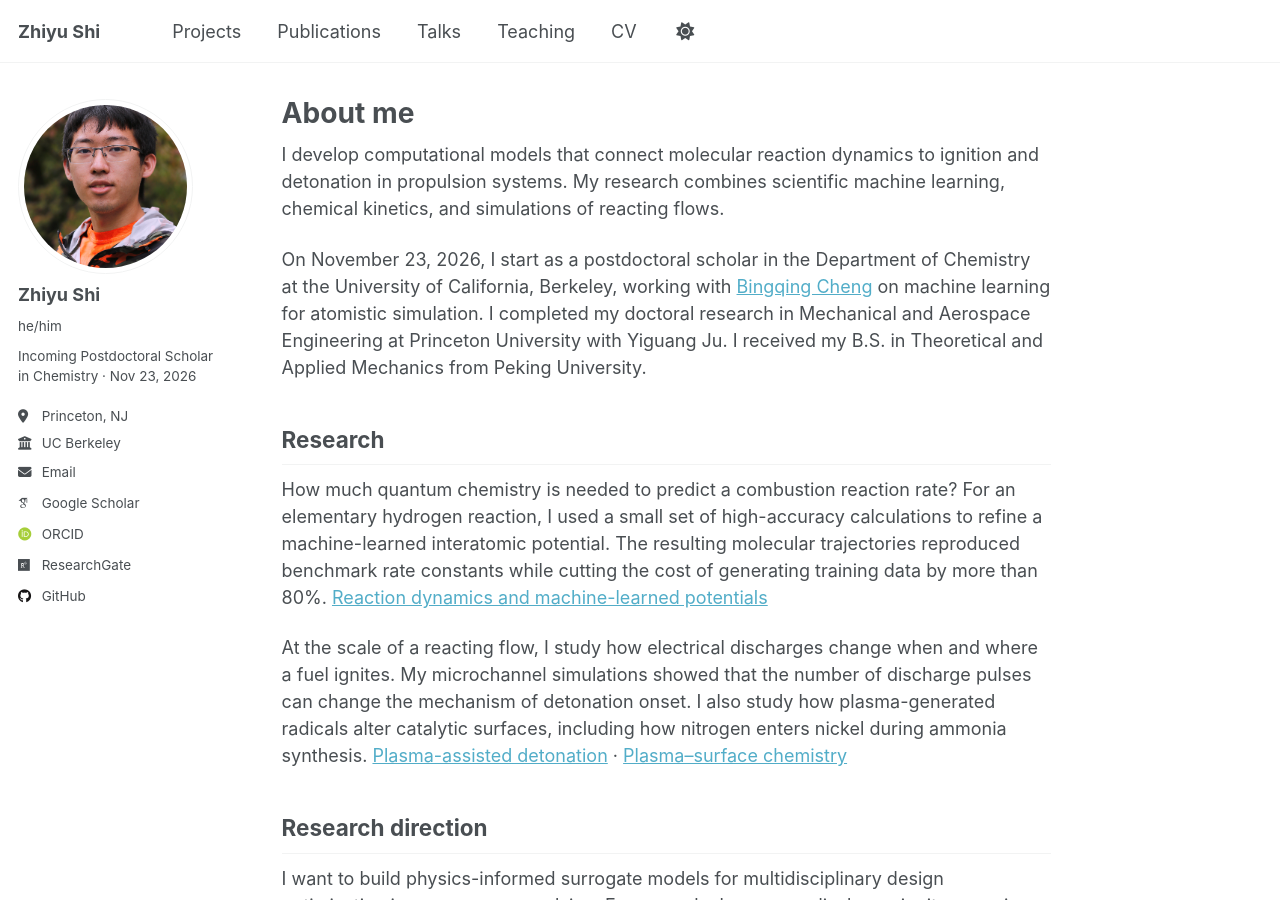
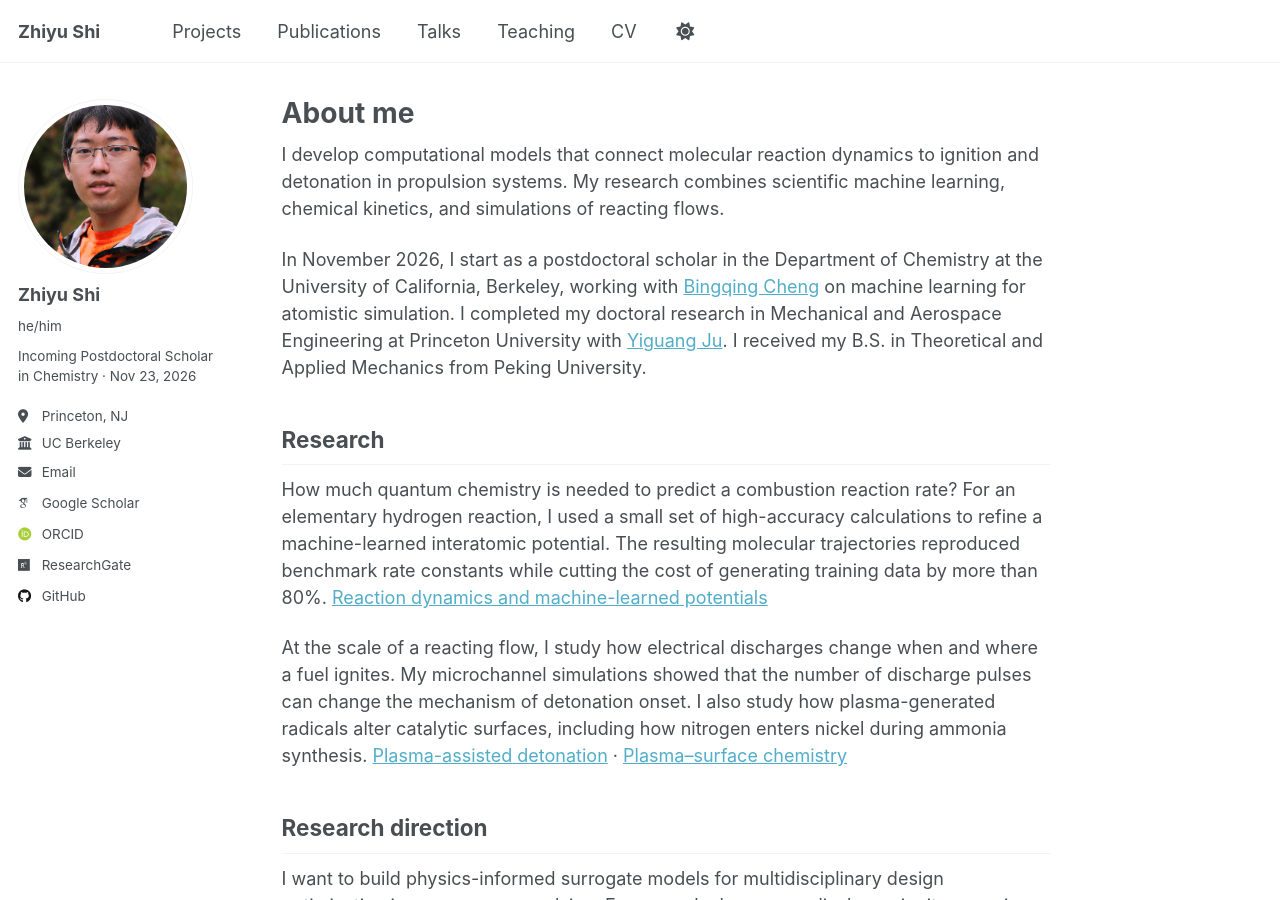
Before and after one commit to Zhi-yu-Shi/zhi-yu-shi.github.io, a Jekyll site: the page built from index.md, in a window 1280 px wide and 900 px high. Built offline with Jekyll 4.4.1, drawn with Linux system fonts in a browser that asks for light colours; some web fonts are replaced; part of the change alters nothing that is shown.

Commit message:
Update index.md

```diff
--- a/index.md
+++ b/index.md
@@ -11,7 +11,7 @@ redirect_from:
 
 I develop computational models that connect molecular reaction dynamics to ignition and detonation in propulsion systems. My research combines scientific machine learning, chemical kinetics, and simulations of reacting flows.
 
-{% include effective-text.html from=site.postdoc_start before="On November 23, 2026, I start as a postdoctoral scholar" after="I am a postdoctoral scholar" %} in the Department of Chemistry at the University of California, Berkeley, working with [Bingqing Cheng](https://chemistry.berkeley.edu/node/2526) on machine learning for atomistic simulation. {% include effective-text.html from=site.phd_conferral before="I completed my doctoral research" after="I earned my Ph.D." %} in Mechanical and Aerospace Engineering at Princeton University with Yiguang Ju. I received my B.S. in Theoretical and Applied Mechanics from Peking University.
+{% include effective-text.html from=site.postdoc_start before="In November 2026, I start as a postdoctoral scholar" after="I am a postdoctoral scholar" %} in the Department of Chemistry at the University of California, Berkeley, working with [Bingqing Cheng](https://chemistry.berkeley.edu/node/2526) on machine learning for atomistic simulation. {% include effective-text.html from=site.phd_conferral before="I completed my doctoral research" after="I earned my Ph.D." %} in Mechanical and Aerospace Engineering at Princeton University with [Yiguang Ju](https://mae.princeton.edu/people/yiguang-ju). I received my B.S. in Theoretical and Applied Mechanics from Peking University.
 
 ## Research
 
```
